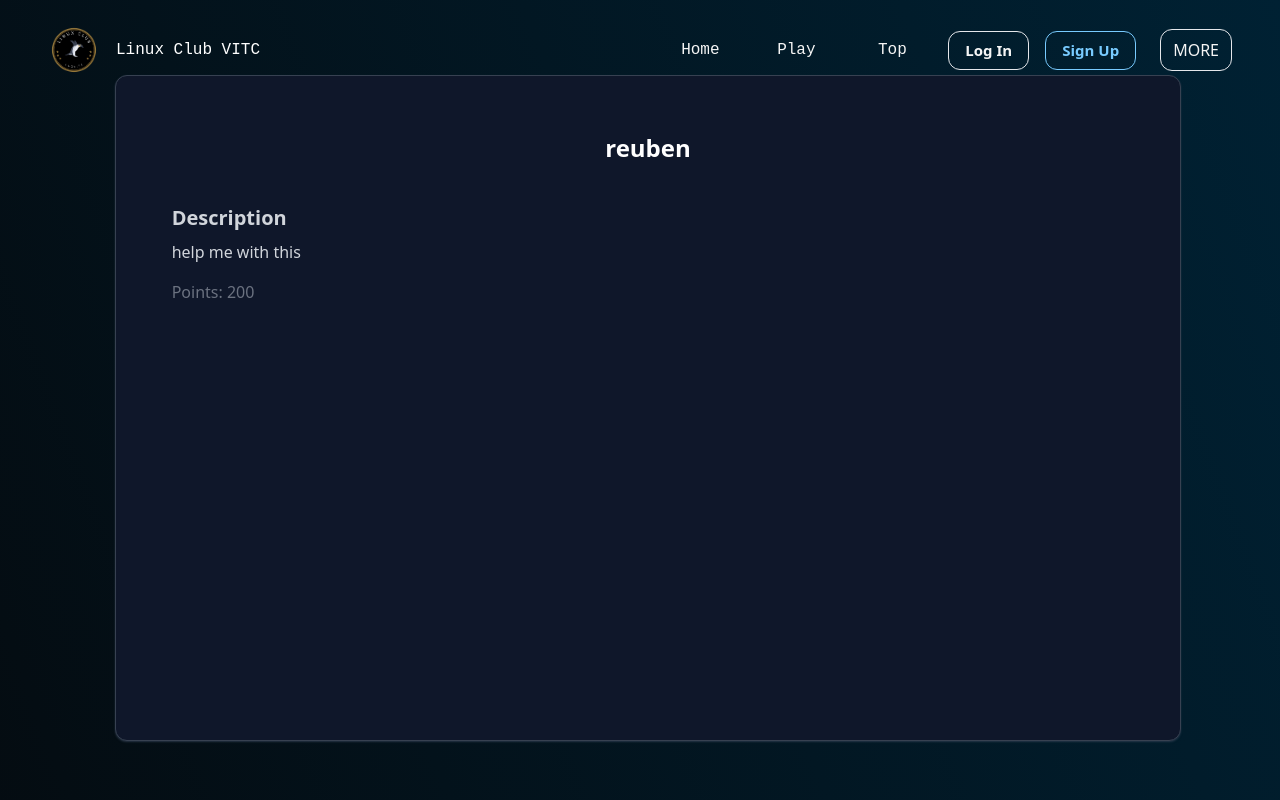
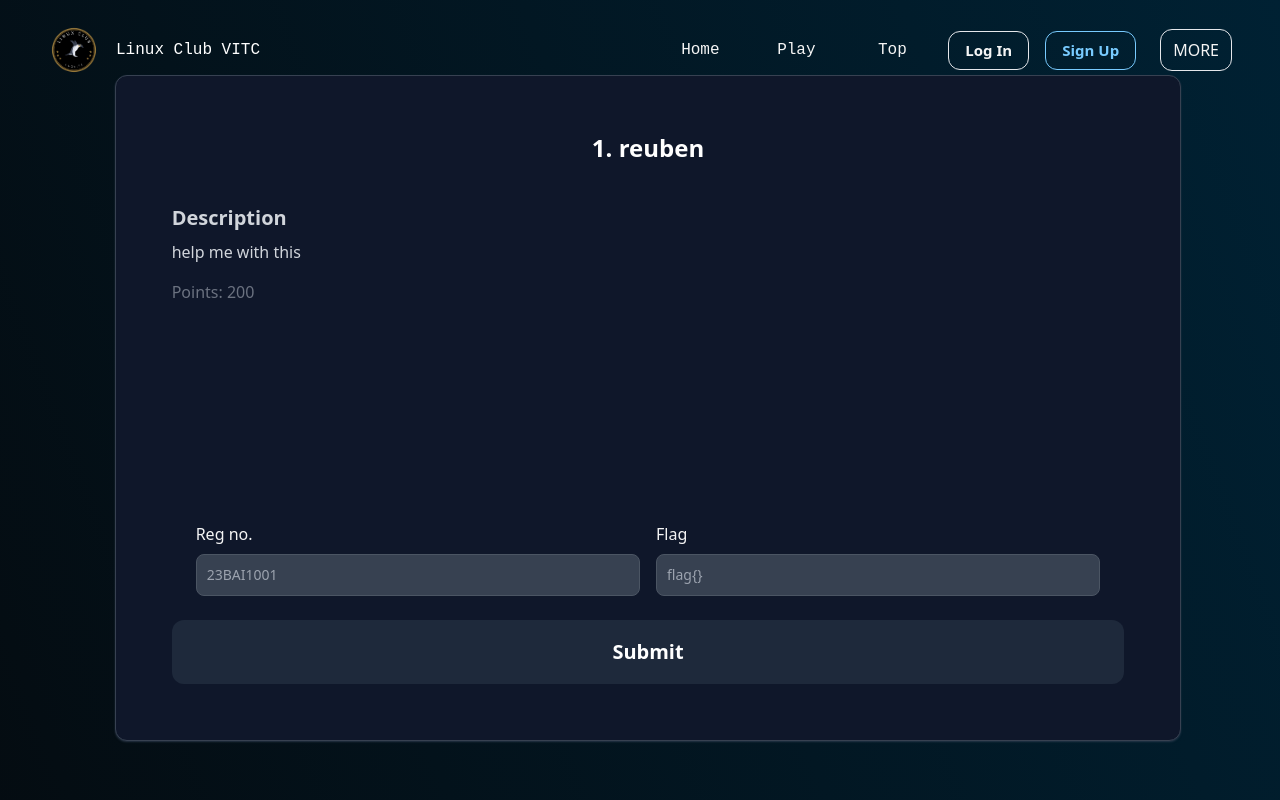
Before and after one commit to lugvitc/lugvitc-ctf, a React (Vite) app: page /preevent in a window 1280 px wide. Shown: the top 800 px of the page. Built offline with nearby package versions, Linux system fonts and the light colour scheme; no server answers; a web font is replaced by a local one.

Commit message:
question card

```diff
--- a/src/PreEvent.tsx
+++ b/src/PreEvent.tsx
@@ -32,7 +32,7 @@ export default function PreEvent() {
 			{questions.map((question, i) => (
 				<div key={i} className="flex flex-col h-screen items-center justify-center">
 					<div className="h-5/6 w-5/6">
-						<Question question={question} />
+						<Question question={question} index={i}/>
 					</div>
 				</div>
 			))}
--- a/src/components/preevent/Question.tsx
+++ b/src/components/preevent/Question.tsx
@@ -1,3 +1,6 @@
+import axios from "axios";
+import { useState } from "react";
+
 export interface QuestionData {
 	title: string;
 	description: string;
@@ -6,17 +9,56 @@ export interface QuestionData {
 
 export interface QuestionProps {
 	question: QuestionData;
+	index: number;
 }
 
-export default function Question({ question }: QuestionProps) {
+export default function Question({ question, index }: QuestionProps) {
+	const [flag, setFlag] = useState<string>("");
+	const [regNo, setRegNo] = useState<string>("");
+
+	const submit = () => {
+		axios.post("http://localhost:5000/api/submit", {
+			regNo: regNo,
+			flag: flag,
+			question: question.title,
+		}).catch(() => {});
+	}
+
 	return (
-		<div className="top-0 m-2 flex h-full w-full flex-col rounded-xl border border-gray-700 bg-slate-900 shadow-sm shadow-slate-700/[.7]">
-			<div className="p-14">
-				<h3 className="text-2xl text-center font-bold text-white">{question.title}</h3>
+		<div className="top-0 m-2 flex p-14 h-full w-full flex-col justify-between rounded-xl border border-gray-700 bg-slate-900 shadow-sm shadow-slate-700/[.7]">
+			<div>
+				<h3 className="text-center text-2xl font-bold text-white">
+					{index + 1}. {question.title}
+				</h3>
 				<h3 className="mt-10 text-xl font-bold text-gray-300">Description</h3>
 				<p className="mt-2 text-gray-300">{question.description}</p>
 				<p className="mt-4 text-gray-500">Points: {question.points}</p>
 			</div>
+			<div>
+				<div className="flex flex-row gap-4 m-6">
+					<div className="flex flex-col gap-2 w-full">
+						<label>Reg no.</label>
+					<input
+						type="text"
+						placeholder="23BAI1001"
+						onChange={(e) => setRegNo(e.target.value)}
+						className="block w-full rounded-lg border p-2.5 text-sm border-gray-600 bg-gray-700 text-white placeholder-gray-400"
+					/>
+					</div>
+					<div className="flex flex-col gap-2 w-full">
+						<label>Flag</label>
+					<input
+						type="text"
+						placeholder="flag{}"
+						onChange={(e) => setFlag(e.target.value)}
+						className="block w-full rounded-lg border p-2.5 text-sm border-gray-600 bg-gray-700 text-white placeholder-gray-400"
+					/>
+					</div>
+				</div>
+				<button onClick={submit} className="h-16 w-full bg-slate-800 text-xl font-bold text-white hover:bg-slate-700 rounded-xl">
+					Submit
+				</button>
+			</div>
 		</div>
 	);
 }
```
